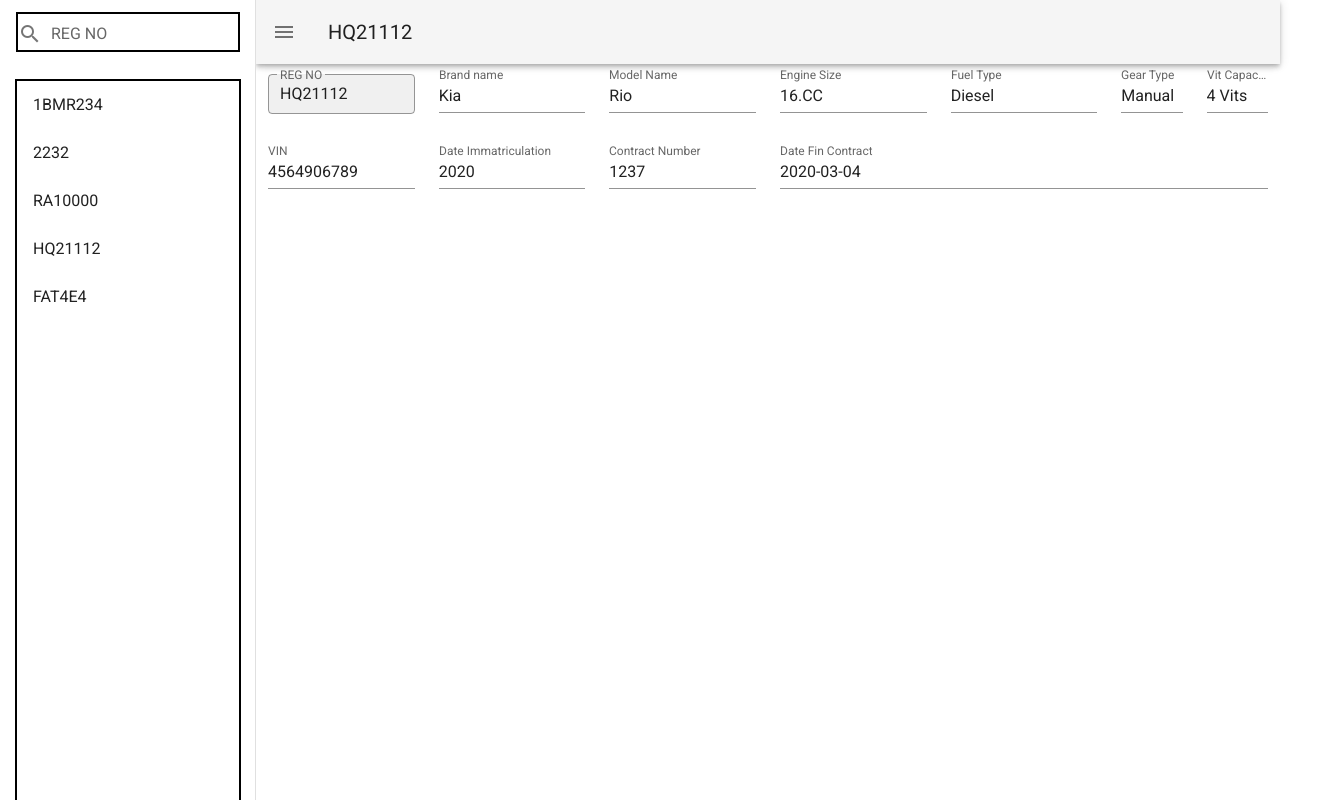
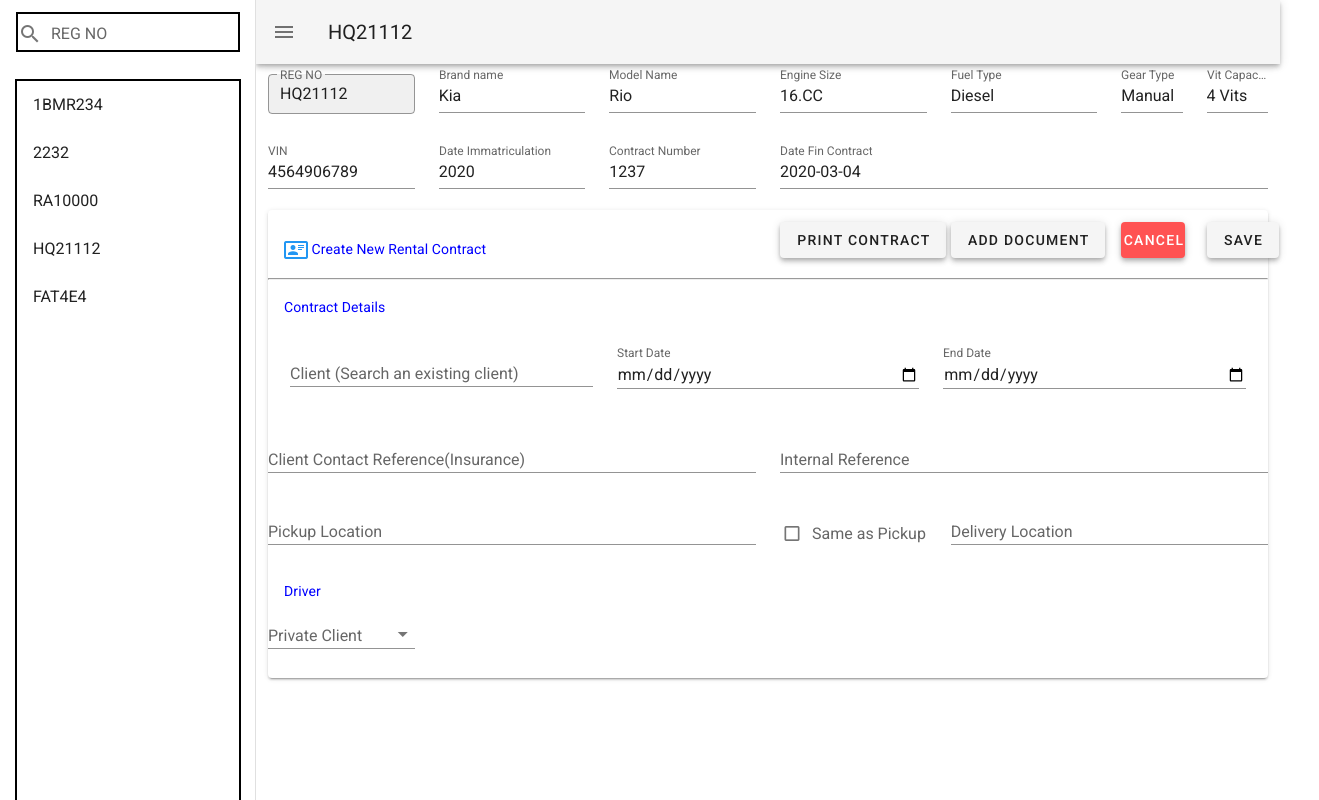
Before and after one commit to biodunbamigboye/tirenet_rent_app, a Vue app: page /#/contract/create in a window 1280 px wide. Shown: the whole page, 1319 px wide, since content can reach past the window. Built offline with nearby package versions, Linux system fonts and the light colour scheme.

Commit message:
Building Drivers Section of Form

```diff
--- a/src/components/ContractForm.vue
+++ b/src/components/ContractForm.vue
@@ -1,10 +1,138 @@
 <template>
   <v-container>
     <v-card>
-      <v-icon>mdi-contact</v-icon>
+      <v-row>
+        <v-col cols="12" sm="6" md="6">
+          <v-card-text style="color: blue">
+            <v-icon color="blue">mdi-card-account-details-outline</v-icon>
+            Create New Rental Contract
+          </v-card-text>
+        </v-col>
+        <v-spacer></v-spacer>
+        <v-col cols="12" sm="6" md="2">
+          <v-btn elevation="4">Print Contract</v-btn>
+        </v-col>
+
+        <v-col cols="12" sm="6" md="2">
+          <v-btn elevation="4">Add Document</v-btn>
+        </v-col>
+
+        <v-col cols="12" sm="6" md="1">
+          <v-btn elevation="4" width="100%" color="error">Cancel</v-btn>
+        </v-col>
+
+        <v-col cols="12" sm="6" md="1">
+          <v-btn elevation="4" class="mr-10">Save</v-btn>
+        </v-col>
+      </v-row>
+      <hr />
+
+      <div>
+        <v-card-text style="color: blue">Contract Details</v-card-text>
+        <v-row style="margin: 10px">
+          <v-col cols="12" sm="6" md="4">
+            <v-text-field
+              v-model="form.client"
+              label="Client (Search an existing client)"
+              dense
+              required
+            ></v-text-field>
+          </v-col>
+
+          <v-col cols="12" sm="6" md="4">
+            <v-text-field
+              v-model="form.start_date"
+              label="Start Date"
+              type="date"
+              dense
+              required
+            ></v-text-field>
+          </v-col>
+
+          <v-col cols="12" sm="6" md="4">
+            <v-text-field
+              v-model="form.end_date"
+              label="End Date"
+              type="date"
+              dense
+              required
+            ></v-text-field>
+          </v-col>
+        </v-row>
+
+        <v-row>
+          <v-col cols="12" sm="6" md="6">
+            <v-text-field
+              v-model="form.insurance"
+              label="Client Contact Reference(Insurance)"
+              dense
+              required
+            ></v-text-field>
+          </v-col>
+
+          <v-col cols="12" sm="6" md="6">
+            <v-text-field
+              v-model="form.internal_reference"
+              label="Internal Reference"
+              dense
+              required
+            ></v-text-field>
+          </v-col>
+        </v-row>
+        <v-row>
+          <v-col cols="12" sm="6" md="6">
+            <v-text-field
+              v-model="form.pickup_location"
+              label="Pickup Location"
+              dense
+              required
+            ></v-text-field>
+          </v-col>
+          <v-col cols="12" sm="6" md="2">
+            <v-checkbox
+              v-model="delivery_equals_pickup"
+              label="Same as Pickup"
+              dense
+            ></v-checkbox>
+          </v-col>
+          <v-col cols="12" sm="6" md="4">
+            <v-text-field
+              v-model="form.delivery_location"
+              label="Delivery Location"
+              dense
+              required
+            ></v-text-field>
+          </v-col>
+        </v-row>
+      </div>
+
+      <div>
+        <v-card-text style="color: blue">Driver</v-card-text>
+        <v-row>
+            <v-col cols="14" sm="7" md="2">
+                <v-select
+                v-model="form.private_client"
+                label="Private Client"
+                dense
+                required
+                ></v-select>
+            </v-col>
+        </v-row>
+      </div>
     </v-card>
   </v-container>
 </template>
 <script>
-export default {};
+export default {
+  data() {
+    return {
+      delivery_equals_pickup: false,
+      form: {
+        client: "",
+        start_date: "",
+        end_date: "",
+      },
+    };
+  },
+};
 </script>
--- a/src/components/HistoryTable.vue
+++ b/src/components/HistoryTable.vue
@@ -31,7 +31,9 @@
               </v-col>
               <v-spacer></v-spacer>
               <v-col cols="12" sm="6" md="3">
-                <v-btn color="secondary">New Rent</v-btn>
+                <v-btn color="secondary" :to="{ name: 'create-contract' }"
+                  >New Rent</v-btn
+                >
               </v-col>
             </v-row>
             <div>
--- a/src/router/index.js
+++ b/src/router/index.js
@@ -13,6 +13,11 @@ const routes = [
     path: "/history",
     name: "history",
     component: () => import("../components/HistoryTable.vue"),
+  },
+  {
+    path: "/contract/create",
+    name: "create-contract",
+    component: () => import("../components/ContractForm.vue"),
   },
   // {
   //   path: "/about",
```
